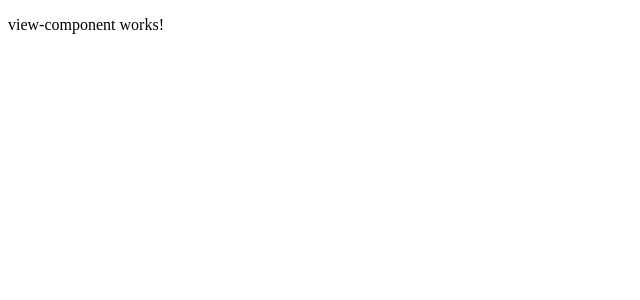
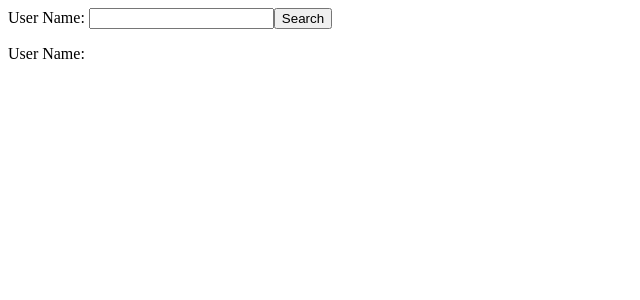
Before and after one commit to TroyEdwardLee/Third-Angular6-App, an Angular app: page / in a window 1280 px wide. Shown: the top 300 px of the page, without its empty margins (0-640 px from the left). Built offline with nearby package versions, Linux system fonts and the light colour scheme; no server answers.

Commit message:
[FEATURE] extending the sample app

```diff
--- a/src/app/view/view-component/view-component.component.html
+++ b/src/app/view/view-component/view-component.component.html
@@ -1,3 +1,9 @@
-<p>
-  view-component works!
-</p>
+<span>User Name: </span>
+<input type="text" [(ngModel)]="userName">
+<button type="submit" (click)="handleSearch()">Search</button>
+<p>User Name: <i>{{response?.name}}</i></p>
+<div *ngIf="response">
+  <p>Login ID: <i>{{response.login}}</i></p>
+  <p>Login Code: <i>{{response.id}}</i></p>
+  <p>Number of repos: <i>{{response.public_repos}}</i></p>
+</div>
--- a/src/app/view/view-component/view-component.component.ts
+++ b/src/app/view/view-component/view-component.component.ts
@@ -1,4 +1,5 @@
 import { Component, OnInit } from '@angular/core';
+import { HttpClient } from '@angular/common/http';
 
 @Component({
   selector: 'app-view-component',
@@ -7,9 +8,18 @@ import { Component, OnInit } from '@angular/core';
 })
 export class ViewComponentComponent implements OnInit {
 
-  constructor() { }
+  userName: String;
+  response: Object;
+  constructor(private http: HttpClient) {
+  }
 
   ngOnInit() {
   }
 
+  handleSearch() {
+    this.http.get('https://api.github.com/users/' + this.userName).subscribe((oResponse) => {
+      this.response = oResponse;
+      console.log(this.response);
+    });
+  }
 }
--- a/src/app/view/view.module.ts
+++ b/src/app/view/view.module.ts
@@ -1,11 +1,12 @@
 import { NgModule } from '@angular/core';
 import { CommonModule } from '@angular/common';
+import { FormsModule } from '@angular/forms';
 import { ViewComponentComponent } from './view-component/view-component.component';
-import { TestService } from '../test.service';
 
 @NgModule({
   imports: [
-    CommonModule
+    CommonModule,
+    FormsModule
   ],
   declarations: [ViewComponentComponent],
   exports: [
@@ -13,11 +14,5 @@ import { TestService } from '../test.service';
   ]
 })
 export class ViewModule {
-  constructor(private svc: TestService) {
-    this.svc.printToConsole(this._getStringTxt());
-  }
-
-  private _getStringTxt(): any {
-    return 'Get service from inner module | component!';
-  }
+  constructor() { }
 }
```
